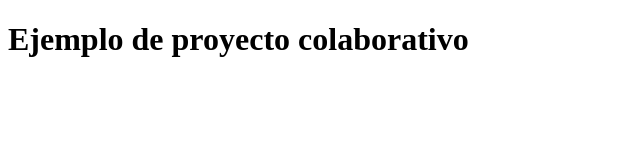
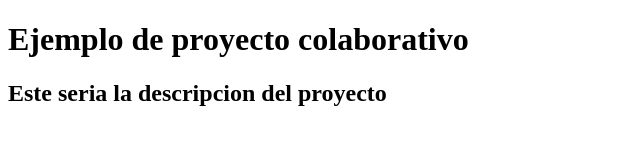
Before and after one commit to CrisEjemploConquer/proyecto1-copy, a plain HTML site: page index.html in a window 1280 px wide. Shown: the whole page, without its empty margins (0-640 px from the left). Drawn offline with Linux system fonts and the light colour scheme.

Commit message:
Agregando h2

```diff
--- a/index.html
+++ b/index.html
@@ -8,6 +8,7 @@
 <body>
     <header>
         <h1>Ejemplo de proyecto colaborativo</h1>
+        <h2>Este seria la descripcion del proyecto</h2>
     </header>
 
 </body>
```
